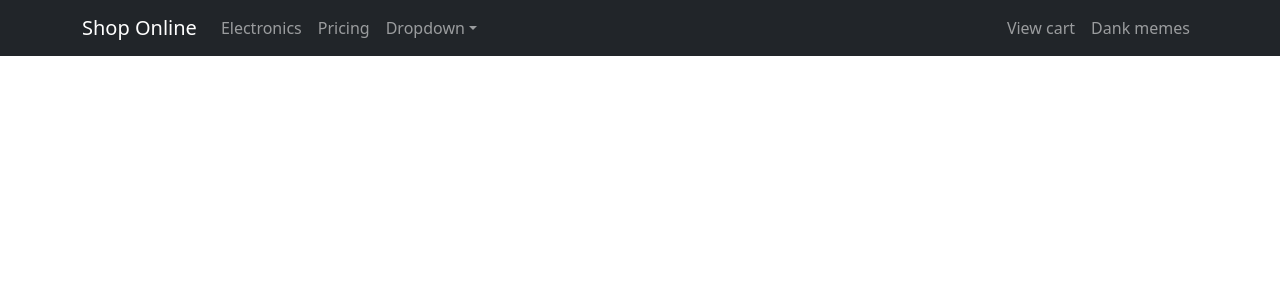
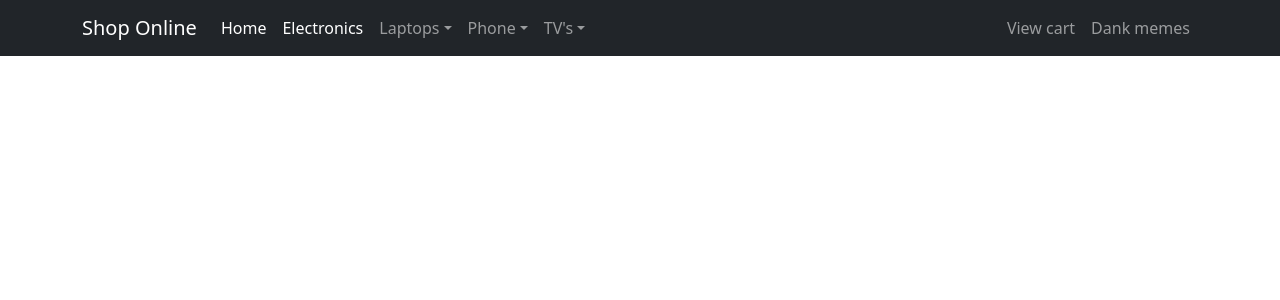
Before and after one commit to Ethanlloyd21/react-ts-redux-amplify-online-shop, a React (Create React App) app in the folder online-shopping/: page /#/cart in a window 1280 px wide. Shown: the top 300 px of the page. Built offline with nearby package versions, Linux system fonts and the light colour scheme.

Commit message:
bootstrap setup

```diff
--- a/online-shopping/src/App.css
+++ b/online-shopping/src/App.css
@@ -36,3 +36,8 @@
     transform: rotate(360deg);
   }
 }
+
+.nav-link-custom a:hover {
+
+  border-bottom: 3px solid white;
+}
--- a/online-shopping/src/components/NavBarComponent.tsx
+++ b/online-shopping/src/components/NavBarComponent.tsx
@@ -1,21 +1,62 @@
 import React from "react";
-import Container from 'react-bootstrap/Container';
-import Nav from 'react-bootstrap/Nav';
-import Navbar from 'react-bootstrap/Navbar';
-import NavDropdown from 'react-bootstrap/NavDropdown';
+import { Link } from "react-router-dom";
+import Container from "react-bootstrap/Container";
+import Nav from "react-bootstrap/Nav";
+import Navbar from "react-bootstrap/Navbar";
+import NavDropdown from "react-bootstrap/NavDropdown";
 
 const NavBarComponent: React.FC<{}> = ({}) => {
   return (
-    <Navbar collapseOnSelect expand="lg" bg="dark" variant="dark">
+    <Navbar collapseOnSelect fixed="top" expand="lg" bg="dark" variant="dark">
       <Container>
         <Navbar.Brand href="#home">Shop Online</Navbar.Brand>
         <Navbar.Toggle aria-controls="responsive-navbar-nav" />
         <Navbar.Collapse id="responsive-navbar-nav">
           <Nav className="me-auto">
-            <Nav.Link href="#features">Electronics</Nav.Link>
-            <Nav.Link href="#pricing">Pricing</Nav.Link>
-            <NavDropdown title="Dropdown" id="collasible-nav-dropdown">
-              <NavDropdown.Item href="#action/3.1">Action</NavDropdown.Item>
+            <Nav.Link className="nav-link-custom">
+              <Link to="/" style={{ textDecoration: "none", color: "white" }}>
+                Home
+              </Link>
+            </Nav.Link>
+            <Nav.Link className="nav-link-custom">
+              <Link to="/" style={{ textDecoration: "none", color: "white" }}>
+                Electronics
+              </Link>
+            </Nav.Link>
+            <NavDropdown className="nav-link-custom" title="Laptops" id="collasible-nav-dropdown">
+              <NavDropdown.Item>
+                <Link to="/" style={{ textDecoration: "none", color: "inherit" }}>
+                  Laptops
+                </Link>
+              </NavDropdown.Item>
+              <NavDropdown.Item href="#action/3.2">
+                Another action
+              </NavDropdown.Item>
+              <NavDropdown.Item href="#action/3.3">Something</NavDropdown.Item>
+              <NavDropdown.Divider />
+              <NavDropdown.Item href="#action/3.4">
+                Separated link
+              </NavDropdown.Item>
+            </NavDropdown>
+
+            <NavDropdown
+              className="nav-link-custom"
+              title="Phone"
+              id="collasible-nav-dropdown"
+            >
+              <NavDropdown.Item href="#action/3.1">Phones</NavDropdown.Item>
+              <NavDropdown.Item href="#action/3.2">
+                Another action
+              </NavDropdown.Item>
+              <NavDropdown.Item href="#action/3.3">Something</NavDropdown.Item>
+              <NavDropdown.Divider />
+              <NavDropdown.Item href="#action/3.4">
+                Separated link
+              </NavDropdown.Item>
+            </NavDropdown>
+
+            <NavDropdown className="nav-link-custom" title="TV's" id="collasible-nav-dropdown">
+              <NavDropdown.Item href="#action/3.1">TV's</NavDropdown.Item>
               <NavDropdown.Item href="#action/3.2">
                 Another action
               </NavDropdown.Item>
@@ -36,6 +77,6 @@ const NavBarComponent: React.FC<{}> = ({}) => {
       </Container>
     </Navbar>
   );
-}
+};
 
 export default NavBarComponent;
--- a/online-shopping/src/screens/Navigation.tsx
+++ b/online-shopping/src/screens/Navigation.tsx
@@ -1,17 +1,21 @@
-import React from 'react'
-import { HashRouter as Router, Route, Routes } from 'react-router-dom'
-import NavBarComponent from '../components/NavBarComponent'
+import React from "react";
+import { HashRouter as Router, Route, Routes } from "react-router-dom";
+import NavBarComponent from "../components/NavBarComponent";
+import Home from "./home/Home";
+import Cart from "./cart/Cart";
 
-
-
-const Navigation: React.FC<{}> =({}) => {
+const Navigation: React.FC<{}> = ({}) => {
   return (
     <>
-        <Router>
-            <NavBarComponent />
-        </Router>
+      <Router>
+        <NavBarComponent />
+        <Routes>
+          <Route path="/" element={<Home />} />
+          <Route path="/cart" element={<Cart />} />
+        </Routes>
+      </Router>
     </>
-  )
-}
+  );
+};
 
-export default Navigation
+export default Navigation;
--- /dev/null
+++ b/online-shopping/src/screens/cart/Cart.tsx
@@ -0,0 +1,9 @@
+import React from 'react'
+
+function Cart() {
+  return (
+    <div>Cart</div>
+  )
+}
+
+export default Cart
--- /dev/null
+++ b/online-shopping/src/screens/home/Home.tsx
@@ -0,0 +1,9 @@
+import React from 'react'
+
+function Home() {
+  return (
+    <div>Home</div>
+  )
+}
+
+export default Home
```
